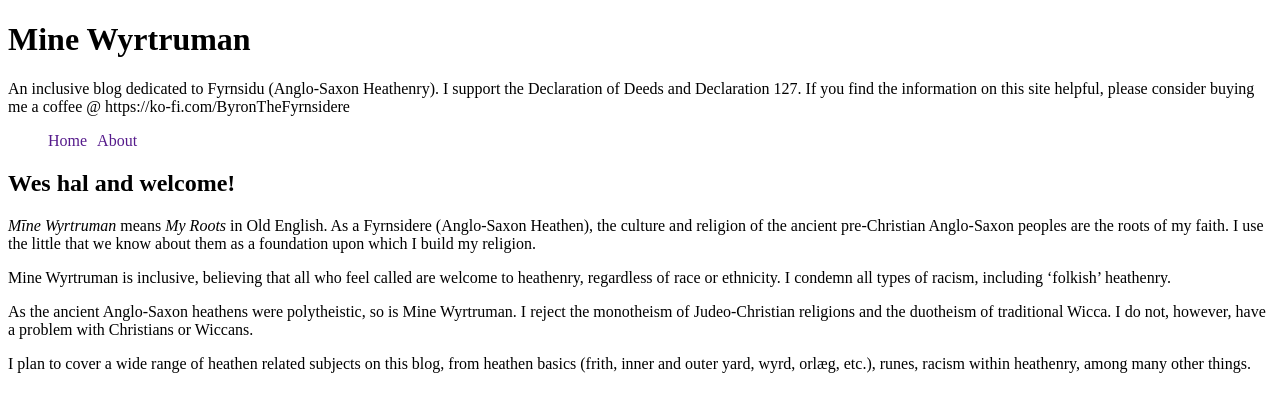
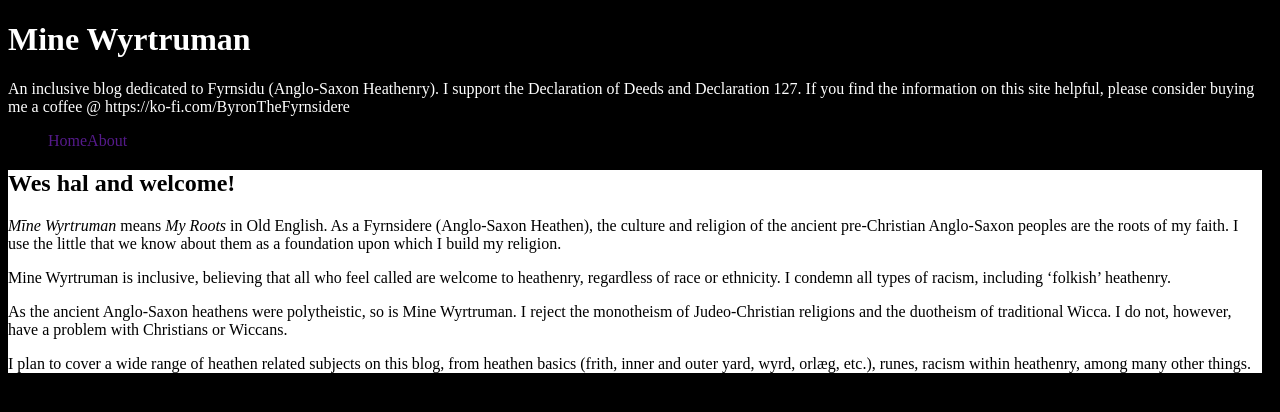
Before and after one commit to byronpendason/byronpendason.github.io, a Jekyll site: the page built from index.md, in a window 1280 px wide. Shown: the top 412 px of the page. Built offline with Jekyll 4.4.1, drawn with Linux system fonts in a browser that asks for light colours; our own code applies the rules of GitHub Pages for plain Markdown files.

Commit message:
Update default.html

```diff
--- a/_layouts/default.html
+++ b/_layouts/default.html
@@ -4,12 +4,18 @@
     <meta charset="utf-8">
     <title>{{ page.title }}</title>
     <style>
+      body {
+        background-color: black;
+        color: white;
+      }
       nav ul {
         display: flex;
         list-style: none;
+        background-color: black;
+        color: white;
       }
       nav ul li {
-        margin-right: 10px;
+        margin-right: 0px;
       }
       nav ul li a {
         text-decoration: none;
@@ -19,6 +25,11 @@
       }
       .active {
         text-decoration: underline;
+      }
+      #content {
+        margin-right: 10px;
+        background-color: white;
+        color: black;
       }
     </style>
   </head>
```
